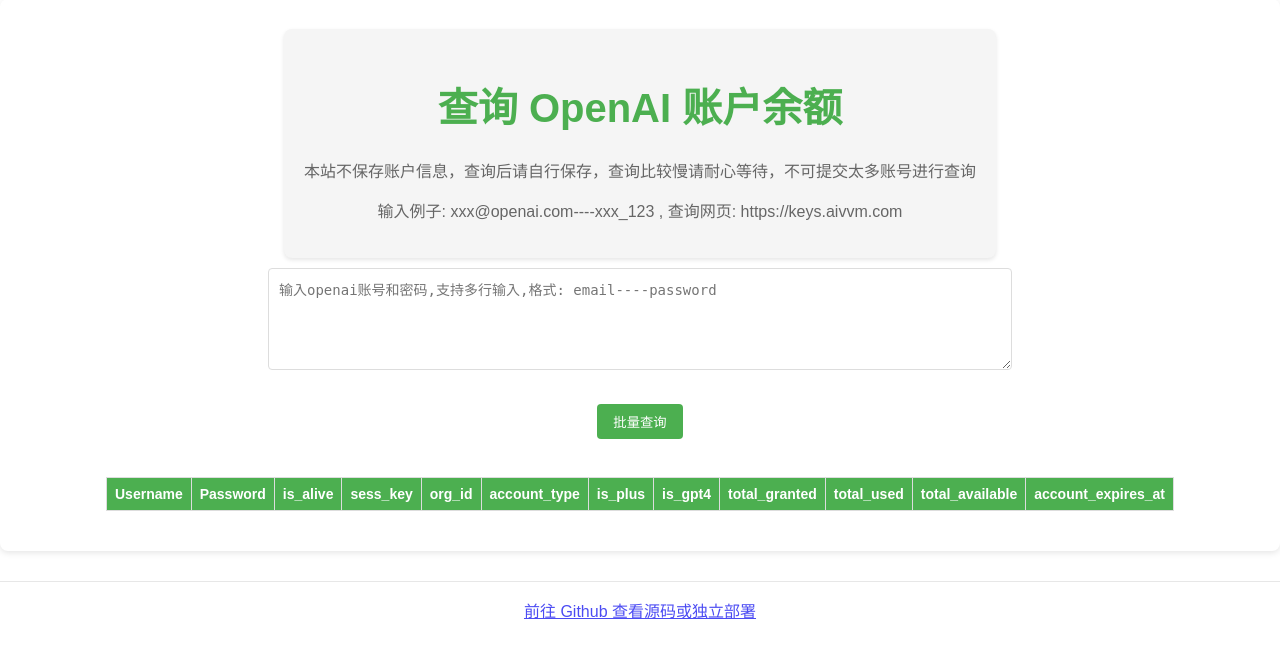
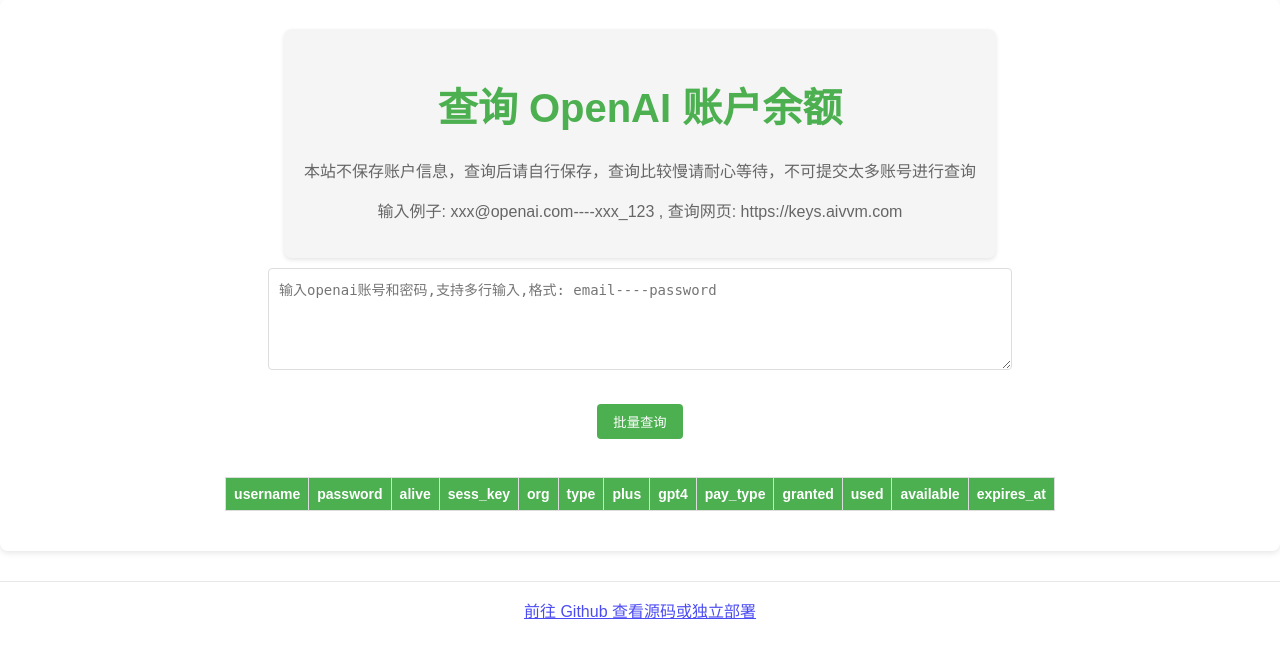
Before and after one commit to deeme/openai-billing, a Flask app: page / in a window 1280 px wide. Shown: the part 31-689 px from the top of the page. Run offline with Flask 2, Linux system fonts and the light colour scheme; lists and menus that the app fills with data are empty.

Commit message:
修复时间错误,增加预付费类型查询

```diff
--- a/main.py
+++ b/main.py
@@ -44,13 +44,13 @@
                 resp = requests.post(
                     'https://ai.fakeopen.com/auth/platform/login', data=data)
                 result = {}  # Initialize the result dictionary
-
+                # print(resp.text)
                 if resp.status_code == 200:
                     # print('==================== 以下为账号SESS信息 ====================')
                     data = resp.json()
                     sess_key = data['login_info']['user']['session']['sensitive_id']
                     org_id = data['login_info']['user']['orgs']['data'][0]['id']
-                    print(sess_key)
+                    # print(sess_key)
                     headers = {
                         "Authorization": "Bearer " + sess_key,
                         "Content-Type": "application/json"
@@ -78,15 +78,28 @@
                     url = '{}/dashboard/billing/subscription'.format(
                         api_prefix)
                     resp = requests.get(url, headers=headers)
+                    # print(resp.text)
                     if resp.status_code == 200:
+                        print(resp.text)
                         data = resp.json()
                         total = data['hard_limit_usd']
                         account_type = data['plan']['id']
-                        account_data = datetime.datetime.utcfromtimestamp(
-                            data.get('access_until'))
-                        expiry_time = account_data.strftime("%Y-%m-%d")
-                        timestamp = int(time.time())
-                        keys_access_unitl = data.get('access_until')
+                        # print(account_type)
+                        if data['access_until'] == None:
+                            expiry_time = None
+                        else:
+                            account_data = datetime.datetime.utcfromtimestamp(
+                                data['access_until'])
+                            # print(account_data)
+                            expiry_time = account_data.strftime("%Y-%m-%d")
+                        billing_mechanism = data['billing_mechanism']
+                        # print(billing_mechanism)
+                        if billing_mechanism == None:
+                            pay_type = "pay_ment"
+                        elif billing_mechanism == "arrears":
+                            pay_type = "arrears"
+                        elif billing_mechanism == "advance":
+                            pay_type = "advance"
                         end_date = (datetime.datetime.now() +
                                     datetime.timedelta(days=1)).strftime("%Y-%m-%d")
                         start_date = datetime.datetime.now().strftime("%Y-%m-01")
@@ -111,7 +124,6 @@
                     resp = requests.get(url, headers=headers)
                     if resp.status_code == 200:
                         data = resp.json()
-                        # print(data)
                         if 'gpt-4' in data:
                             is_gpt4 = True
                         else:
@@ -120,20 +132,21 @@
                         print('账号频控信息获取失败！\n')
 
                     # print('==================== 结果 ====================')
-                    # print(result)
+                    print(result)
                     result = {
                         'username': username,
                         'password': password,
-                        'is_alive': True,
+                        'alive': True,
                         'sess_key': sess_key,
-                        'org_id': org_id,
-                        'account_type': account_type,
-                        'is_plus': is_plus,
-                        'is_gpt4': is_gpt4,
-                        'total_granted': f"{total:.2f}",
-                        'total_used': f"{total_usage:.2f}",
-                        'total_available': f"{(total - total_usage):.2f}",
-                        'account_expires_at': expiry_time
+                        'org': org_id,
+                        'type': account_type,
+                        'plus': is_plus,
+                        'gpt4': is_gpt4,
+                        'pay_type': pay_type,
+                        'granted': f"{total:.2f}",
+                        'used': f"{total_usage:.2f}",
+                        'available': f"{(total - total_usage):.2f}",
+                        'expires_at': expiry_time
                     }
 
                 else:
@@ -143,16 +156,17 @@
                     result = {
                         'username': username,
                         'password': password,
-                        'is_alive': False,
-                        'err_str': err_str,
-                        'org_id': None,
-                        'account_type': None,
-                        'is_plus': None,
-                        'is_gpt4': None,
-                        'total_granted': None,
-                        'total_used': None,
-                        'total_available': None,
-                        'account_expires_at': None
+                        'alive': False,
+                        'err': err_str,
+                        'org': None,
+                        'type': None,
+                        'plus': None,
+                        'gpt4': None,
+                        'granted': None,
+                        'pay_type': None,
+                        'used': None,
+                        'available': None,
+                        'expires_at': None
                     }
                 batch_results.append(result)
 
--- a/templates/index.html
+++ b/templates/index.html
@@ -122,18 +122,19 @@
         <div class="table-container">
             <table id="dataTable">
                 <tr>
-                    <th>Username</th>
-                    <th>Password</th>
-                    <th>is_alive</th>
+                    <th>username</th>
+                    <th>password</th>
+                    <th>alive</th>
                     <th>sess_key</th>
-                    <th>org_id</th>
-                    <th>account_type</th>
-                    <th>is_plus</th>
-                    <th>is_gpt4</th>
-                    <th>total_granted</th>
-                    <th>total_used</th>
-                    <th>total_available</th>
-                    <th>account_expires_at</th>
+                    <th>org</th>
+                    <th>type</th>
+                    <th>plus</th>
+                    <th>gpt4</th>
+                    <th>pay_type</th>
+                    <th>granted</th>
+                    <th>used</th>
+                    <th>available</th>
+                    <th>expires_at</th>
                 </tr>
             </table>
         </div>
```
